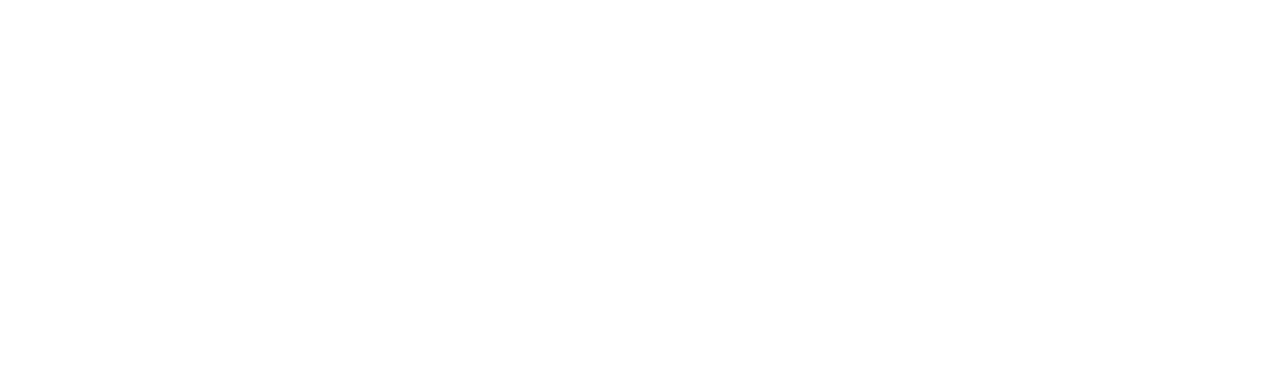
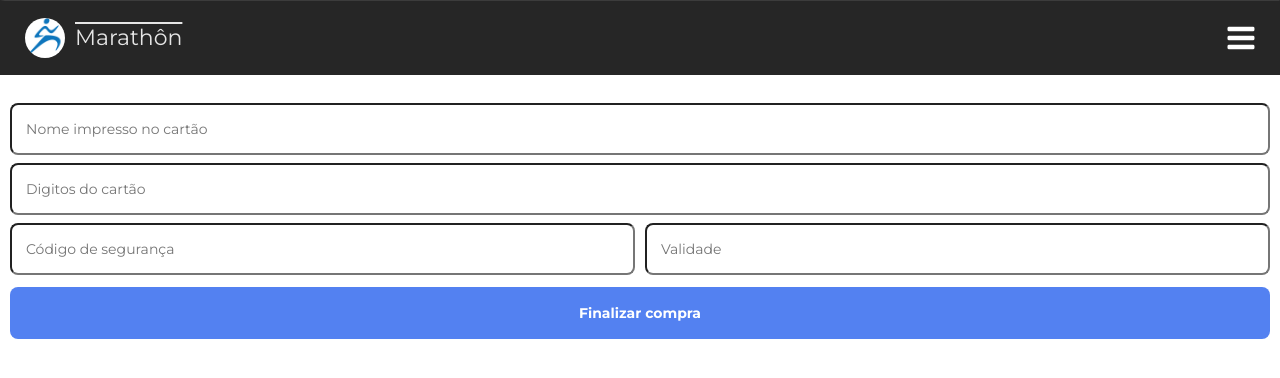
Before and after one commit to neves-gabriel/marathonStore-frontend, a React (Create React App) app: page /checkout in a window 1280 px wide. Before the commit this address had no page. Shown: the top 378 px of the page. Built offline with nearby package versions, Linux system fonts and the light colour scheme; a web font is replaced by a local one.

Commit message:
categories done

```diff
--- a/src/App.js
+++ b/src/App.js
@@ -4,7 +4,7 @@
 
 import HomePage from "./views/HomePage";
 import ProductsPage from "./views/ProductsPage";
-
+import Checkout from "./views/Checkout";
 export default function App() {
 
     return (
@@ -13,6 +13,7 @@
             <Routes>
                 <Route path="/" element={<HomePage />} />
                 <Route path="/categorias/:selecionada" element={<ProductsPage />} />
+                <Route path="/checkout" element={<Checkout />} />
             </Routes>
         </BrowserRouter>
     );
--- a/src/components/Footer/Footer.js
+++ b/src/components/Footer/Footer.js
@@ -18,7 +18,7 @@
   width: 100%;
   padding: 20px;
   position: fixed;
-  bottom: 0;
+  margin-top: 610px;
 
   display: flex;
   justify-content: flex-end;
--- a/src/components/Header/Header.js
+++ b/src/components/Header/Header.js
@@ -31,10 +31,12 @@
 const Container = styled.div`
     width: 100%;
     height: 75px;
-  background-color: #5381f1;
+    background-color: #262626;
     padding: 20px;
     margin-bottom: 10px;
-  box-shadow: 0px 4px 4px rgba(0, 0, 0, 0.25);
+    border: 1px solid #262626;
+    border-top: 1px solid rgba(255, 255, 255, 0.1);
+    border-left: 5px solid transparent;
 
     display: flex;
     align-items: center;
--- a/src/components/PageContent/CartScreen.js
+++ b/src/components/PageContent/CartScreen.js
@@ -2,18 +2,39 @@
 import styled from "styled-components";
 import { AuthContext } from "../../providers/auth.js";
 import OutsideClickHandler from "react-outside-click-handler";
+import { useNavigate } from "react-router-dom";
 
 export default function CartScreen() {
+
   const { setCartTrigger } = React.useContext(AuthContext);
+  const { cartInfo, setCartInfo } = React.useContext(AuthContext);
+  const navigate = useNavigate();
 
   return (
     <Container>
       <OutsideClickHandler onOutsideClick={() => setCartTrigger(false)}>
         <CartBox>
-          <h1>
-            Aviso:
-            <br />
-          </h1>
+          <BoxHeader>
+            <h1>Seu carrinho</h1>
+          </BoxHeader>
+          {/* {cartInfo !== [] && cartInfo.map((items) => (
+            <ProductBox>
+              <ImgBox>
+                <img src={items.imgURL} />
+              </ImgBox>
+              <ProductInfo>
+                <h1>{items.name}</h1>
+                <p>{items.description}</p>
+                <h2>R${items.price}</h2>
+              </ProductInfo>
+            </ProductBox>
+          ))} */}
+          <BoxFooter onClick={() =>
+            navigate("/checkout")
+
+            }>
+            <h1>Checkout</h1>
+          </BoxFooter>
         </CartBox>
       </OutsideClickHandler>
     </Container>
@@ -32,13 +53,16 @@
   z-index: 4;
 `;
 const CartBox = styled.div`
-  width: 248px;
-  height: 210px;
+  width: 330px;
+  height: 500px;
   background-color: #ffffff;
   border-radius: 5px;
+  padding: 10px;
+
   display: flex;
-  justify-content: center;
-  align-items: center;
+  flex-direction: column;
+  justify-content: space-between;
+
   h1 {
     font-size: 18px;
     font-weight: 700;
@@ -46,3 +70,79 @@
     color: black;
   }
 `;
+const BoxHeader = styled.div`
+    width: 100%;
+    height: 75px;
+    background-color: #262626;
+    padding: 20px;
+    margin-bottom: 10px;
+    border-radius: 5px;
+
+    display: flex;
+    align-items: center;
+    justify-content: center;
+
+    h1 {
+        font-family: "Montserrat", sans-serif;
+        font-size: 22px;
+        text-decoration: overline;
+        font-weight: 400;
+        color: #e5e5e5;
+        margin-left: 10px;
+    }
+`
+const ProductBox = styled.div`
+    width: 300px;
+    height: 416px;
+    border-radius: 9px;
+    margin-top: 25px;
+    box-shadow: 0px 0px 10px -4px rgba(0, 0, 0, 0.7);
+    padding: 18px 14px 18px 14px;
+
+    display: flex;
+    flex-direction: column;
+    justify-content: space-between;
+
+    img{
+        width: 200px;
+    }
+
+    h1{
+        font-size: 22px;
+        font-weight: 700;
+    }
+    h2{
+        color:  #5381f1;
+    }
+    p{
+        margin-bottom: 15px;
+    }
+`
+const ImgBox = styled.div`
+    width: 100%;
+
+    display: flex;
+    justify-content: center;
+`
+const ProductInfo = styled.div`
+`
+const BoxFooter = styled.div`
+    width: 100%;
+    height: 75px;
+    background-color: #262626;
+    padding: 20px;
+    border-radius: 5px;
+
+    display: flex;
+    align-items: center;
+    justify-content: center;
+
+    h1 {
+        font-family: "Montserrat", sans-serif;
+        font-size: 22px;
+        text-decoration: overline;
+        font-weight: 400;
+        color: #e5e5e5;
+        margin-left: 10px;
+    }
+`
--- a/src/components/PageContent/LogIn.js
+++ b/src/components/PageContent/LogIn.js
@@ -47,7 +47,7 @@
           disabled={loading}
           type="email"
           name="email"
-          placeholder="email"
+          placeholder="E-mail"
           onChange={(e) => setEmail(e.target.value)}
           value={email}
           required
@@ -56,7 +56,7 @@
           disabled={loading}
           type="password"
           name="password"
-          placeholder="senha"
+          placeholder="Senha"
           onChange={(e) => setPassword(e.target.value)}
           value={password}
           minLength={6}
@@ -108,7 +108,6 @@
   margin-bottom: 22px;
   font-size: 14px;
   text-align: center;
-  text-decoration-line: underline;
   color: #5381f1;
   cursor: pointer;
 `;
--- a/src/providers/auth.js
+++ b/src/providers/auth.js
@@ -9,6 +9,8 @@
   const [userData, setUserData] = useState(null);
   const [showLogIn, setShowLogIn] = useState(true);
   const [showSignUp, setShowSignUp] = useState(false);
+  const [URL, setURL] = useState("");
+  const [cartInfo, setCartInfo] = useState([]);
 
   useEffect(() => {
     if (
@@ -41,6 +43,10 @@
         setShowLogIn,
         showSignUp,
         setShowSignUp,
+        URL,
+        setURL,
+        cartInfo,
+        setCartInfo,
       }}
     >
       {children}
--- /dev/null
+++ b/src/views/Checkout.js
@@ -0,0 +1,103 @@
+import React, { useEffect, useState } from "react";
+import styled from "styled-components";
+import { AuthContext } from "../providers/auth";
+import { useContext } from "react";
+import { useSearchParams } from "react-router-dom";
+
+import { IconContext } from "react-icons";
+import { AiOutlinePlusCircle } from "react-icons/ai";
+
+import Header from "../components/Header/Header";
+import Footer from "../components/Footer/Footer";
+import SideBar from "../components/PageContent/SideBar";
+import CartScreen from "../components/PageContent/CartScreen";
+
+export default function Checkout() {
+
+    const { sideBarTrigger } = React.useContext(AuthContext);
+    const { cartTrigger } = React.useContext(AuthContext);
+    const { cartInfo, setCartInfo } = React.useContext(AuthContext);
+    const { URL } = useContext(AuthContext);
+    const [content, setContent] = useState([]);
+
+    const initialValue = {
+        cardName: "",
+        cardNumber: "",
+        securityNumber: "",
+        expirationDate: "",
+    }
+    const [input, setInput] = useState(initialValue);
+
+    function onChange(ev) {
+        const { name, value } = ev.target
+
+        setInput({ ...input, [name]: value });
+    }
+
+
+    return (
+        <>
+            <Container>
+                <Header />
+                <CardInfo>
+                    <Input placeholder="Nome impresso no cartão" type="text" name="cardName" onChange={onChange} />
+                    <Input placeholder="Digitos do cartão" type="text" name="cardNumber" onChange={onChange} />
+                    <CardSecurity>
+                        <Input placeholder="Código de segurança" type="text" name="securityNumber" onChange={onChange} />
+                        <Input placeholder="Validade" type="text" name="expirationDate" onChange={onChange} />
+                    </CardSecurity>
+                    <Button >Finalizar compra</Button>
+                </CardInfo>
+
+                <Footer />
+            </Container>
+            {sideBarTrigger === true && <SideBar />}
+        </>
+    );
+}
+
+// ::::::::::Styled-Components::::::::::
+const Container = styled.div`
+  width: 100%;
+
+  background-color: #fff;
+  filter: brightness(${(props) => (props.triggered ? "0.2" : "1")});
+
+  display: flex;
+  flex-direction: column;
+  align-items: center;
+  position: ${(props) => (props.triggered ? "fixed" : "")};
+  z-index: 2;
+  overflow-y: scroll;
+`;
+const CardInfo = styled.div`
+    width: 100%;
+    padding: 10px;
+    display: flex;
+    flex-direction: column;
+`
+const CardSecurity = styled.div`
+    width: 100%;
+    gap: 10px;
+    display: flex;
+`
+const Input = styled.input`
+    width: 100%;
+    height: 52px;
+    border-radius: 8px;
+    margin-top: 8px;
+    padding-left: 14px;
+    font-size: 14px;
+    color: #7E7E7E;
+`
+const Button = styled.button`
+    width: 100%;
+    height: 52px;
+    margin-top: 12px;
+    background-color: #5381f1;
+    border-radius: 8px;
+    border: none;
+    font-size: 14px;
+    font-weight: 700;
+    color: #FFFFFF;
+`
--- a/src/views/ProductsPage.js
+++ b/src/views/ProductsPage.js
@@ -1,6 +1,12 @@
-import React from "react";
+import React, { useEffect, useState } from "react";
 import styled from "styled-components";
 import { AuthContext } from "../providers/auth";
+import { useContext } from "react";
+import axios from "axios";
+import { useSearchParams } from "react-router-dom";
+
+import { IconContext } from "react-icons";
+import { AiOutlinePlusCircle } from "react-icons/ai";
 
 import Header from "../components/Header/Header";
 import Footer from "../components/Footer/Footer";
@@ -8,13 +14,43 @@
 import CartScreen from "../components/PageContent/CartScreen";
 
 export default function ProductsPage() {
+
     const { sideBarTrigger } = React.useContext(AuthContext);
     const { cartTrigger } = React.useContext(AuthContext);
+    const { cartInfo, setCartInfo } = React.useContext(AuthContext);
+    const { URL } = useContext(AuthContext);
+    const [content, setContent] = useState([]);
 
+    useEffect(() => {
+        const promise = axios.get(URL);
+        promise.then(response => {
+            setContent(response.data)
+        });
+        promise.catch(error => alert(error));
+    }, [URL]);
+console.log(cartInfo);
     return (
         <>
             <Container triggered={sideBarTrigger || cartTrigger}>
                 <Header />
+                <ProductScroll>
+                    {content.map((items) => (
+                        <ProductBox>
+                            <IconContext.Provider value={{ color: "#5381f1", size: "32px" }}>
+                                <AiOutlinePlusCircle onClick={() => setCartInfo(...items)}/>
+                            </IconContext.Provider>
+                            <ImgBox>
+                                <img src={items.imgURL} />
+                            </ImgBox>
+                            <ProductInfo>
+                                <h1>{items.name}</h1>
+                                <p>{items.description}</p>
+                                <h2>R${items.price}</h2>
+
+                            </ProductInfo>
+                        </ProductBox>
+                    ))}
+                </ProductScroll>
                 <Footer />
             </Container>
             {sideBarTrigger === true && <SideBar />}
@@ -26,13 +62,60 @@
 // ::::::::::Styled-Components::::::::::
 const Container = styled.div`
   width: 100%;
-  min-height: 100vh;
+
   background-color: #fff;
   filter: brightness(${(props) => (props.triggered ? "0.2" : "1")});
 
   display: flex;
   flex-direction: column;
   align-items: center;
-  position: fixed;
+  position: ${(props) => (props.triggered ? "fixed" : "")};
   z-index: 2;
+  overflow-y: scroll;
 `;
+const ProductScroll = styled.div`
+
+`
+const ProductBox = styled.div`
+    width: 300px;
+    height: 416px;
+    border-radius: 9px;
+    margin-top: 25px;
+    box-shadow: 0px 0px 10px -4px rgba(0, 0, 0, 0.7);
+    padding: 18px 14px 18px 14px;
+
+    display: flex;
+    flex-direction: column;
+    justify-content: space-between;
+
+    img{
+        width: 200px;
+    }
+
+    h1{
+        font-size: 22px;
+        font-weight: 700;
+    }
+    h2{
+        color:  #5381f1;
+    }
+    p{
+        margin-bottom: 15px;
+    }
+
+`
+const ProductInfo = styled.div`
+`
+const ImgBox = styled.div`
+    width: 100%;
+
+    display: flex;
+    justify-content: center;
+`
+const CartBox = styled.div`
+    width: 100%;
+
+
+    display: flex;
+    justify-content: flex-end;
+`
```
Also changed, not shown: src/components/PageContent/SideBar.js (+7 -2 lines). Lines whose indentation alone changed are shown as unchanged.
